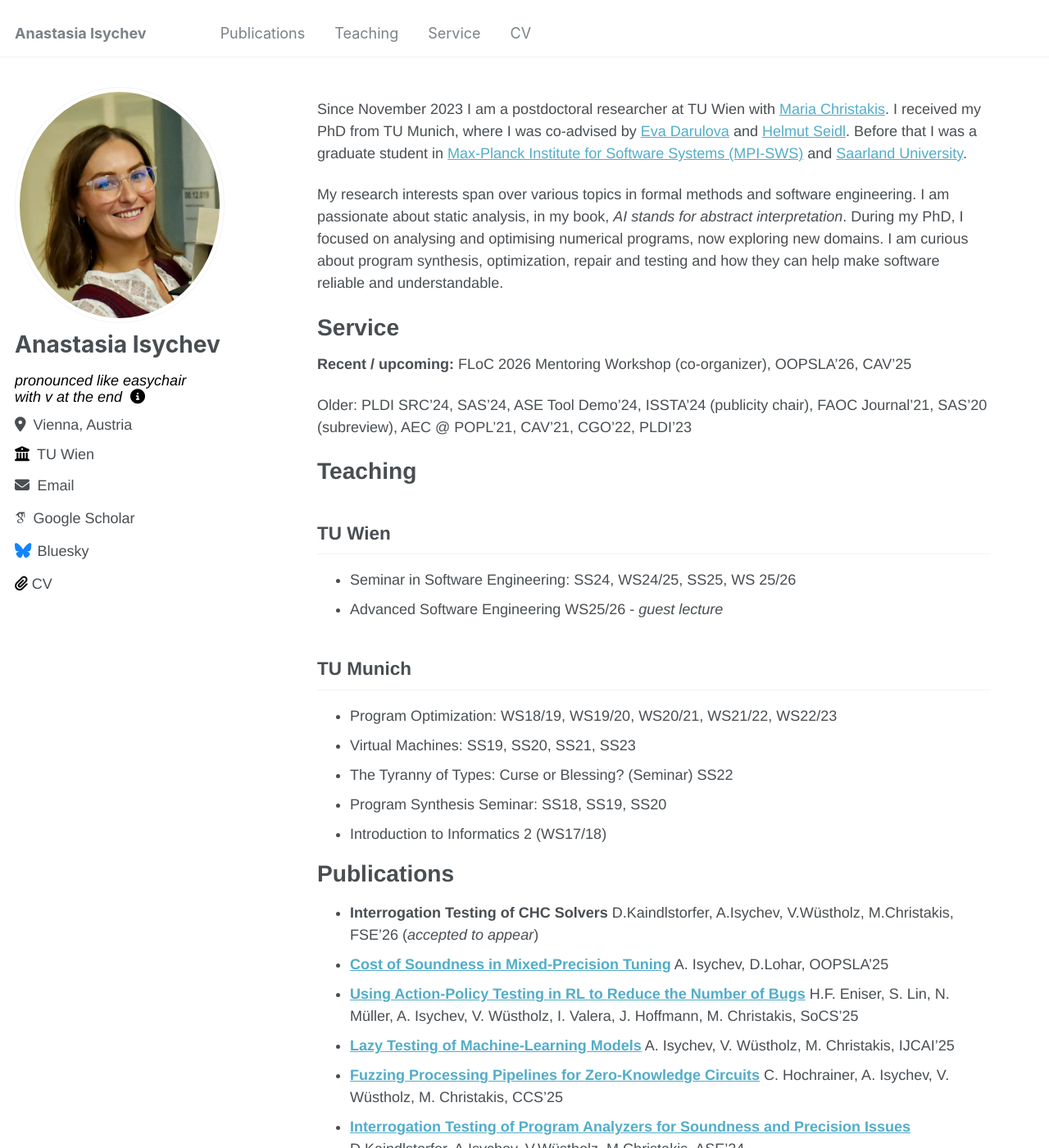
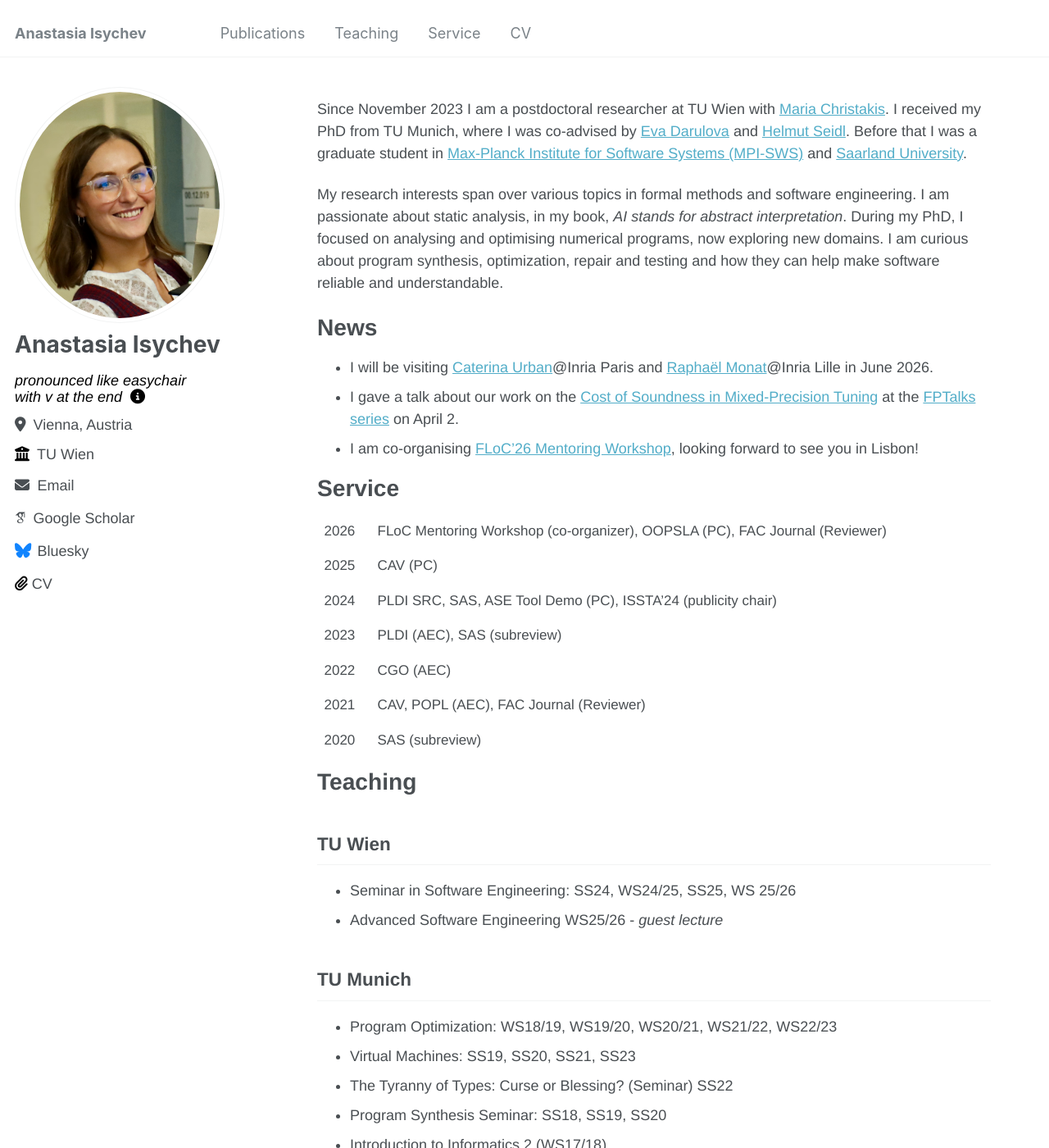
Before and after one commit to aisychev/aisychev.github.io, a Jekyll site: the page built from _pages/about.md, in a window 1280 px wide and 1400 px high. Shown: the whole window at 82% size. Built offline with Jekyll 4.4.1, drawn with Linux system fonts in a browser that asks for light colours; some web fonts are replaced; some of the changed text lies outside the part shown.

Commit message:
add news

```diff
--- a/_pages/about.md
+++ b/_pages/about.md
@@ -11,10 +11,30 @@ Since November 2023 I am a postdoctoral researcher at TU Wien with [Maria Christ
 
 My research interests span over various topics in formal methods and software engineering. I am passionate about static analysis, in my book, *AI stands for abstract interpretation*. During my PhD, I focused on analysing and optimising numerical programs, now exploring new domains. I am curious about program synthesis, optimization, repair and testing and how they can help make software reliable and understandable.
 
+# News
+<!--* Our paper "Testing Static Taint Analyzers with Equivalence Modulo Taint" was accepted to ISSTA'26!-->
+* I will be visiting [Caterina Urban](https://caterinaurban.github.io/)@Inria Paris and [Raphaël Monat](https://rmonat.fr/)@Inria Lille in June 2026.
+* I gave a talk about our work on the [Cost of Soundness in Mixed-Precision Tuning](https://dl.acm.org/doi/10.1145/3763137) at the [FPTalks series](https://fptalks.org/index.html) on April 2.
+* I am co-organising [FLoC'26 Mentoring Workshop](https://www.floc26.org/mentoring-workshop), looking forward to see you in Lisbon!
+
 # Service
-**Recent / upcoming:** FLoC 2026 Mentoring Workshop (co-organizer), OOPSLA'26, CAV'25
 
-Older: PLDI SRC'24, SAS'24, ASE Tool Demo'24, ISSTA'24 (publicity chair), FAOC Journal'21, SAS'20 (subreview), AEC @ POPL'21, CAV'21, CGO'22, PLDI'23
+<style scoped>
+table {
+  border: none!important;
+}
+td, th {
+  font-size: 17px;
+   border: none!important;
+}
+</style>
+| 2026 | FLoC Mentoring Workshop (co-organizer), OOPSLA (PC), FAC Journal (Reviewer) |
+| 2025 | CAV (PC) |
+| 2024 | PLDI SRC, SAS, ASE Tool Demo (PC), ISSTA'24 (publicity chair) |
+| 2023 | PLDI (AEC), SAS (subreview) |
+| 2022 | CGO (AEC) |
+| 2021 | CAV, POPL (AEC), FAC Journal (Reviewer) |
+| 2020 | SAS (subreview) |
 
 # Teaching
 ## TU Wien
@@ -29,7 +49,7 @@ Older: PLDI SRC'24, SAS'24, ASE Tool Demo'24, ISSTA'24 (publicity chair), FAOC J
 * Introduction to Informatics 2 (WS17/18)
 
 # Publications
-* **Interrogation Testing of CHC Solvers** D.Kaindlstorfer, A.Isychev, V.Wüstholz, M.Christakis, FSE'26 (*accepted to appear*)
+* **Interrogation Testing of CHC Solvers** D.Kaindlstorfer, A.Isychev, V.Wüstholz, M.Christakis, FSE'26
 * [**Cost of Soundness in Mixed-Precision Tuning**](https://aisychev.github.io/papers/oopsla25-cos.pdf) A. Isychev, D.Lohar, OOPSLA'25
 * [**Using Action-Policy Testing in RL to Reduce the Number of Bugs**](https://aisychev.github.io/papers/socs25-retraining.pdf) H.F. Eniser, S. Lin, N. Müller, A. Isychev, V. Wüstholz, I. Valera, J. Hoffmann, M. Christakis, SoCS'25
 * [**Lazy Testing of Machine-Learning Models**](https://aisychev.github.io/papers/ijcai25-laz.pdf) A. Isychev, V. Wüstholz, M. Christakis, IJCAI'25
```
